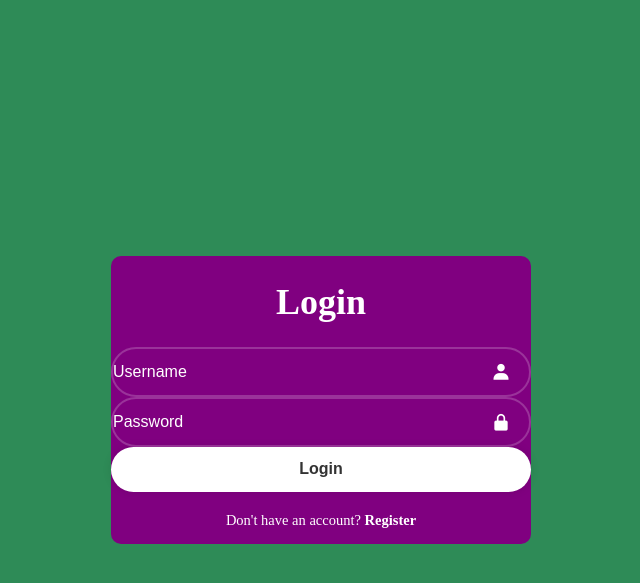
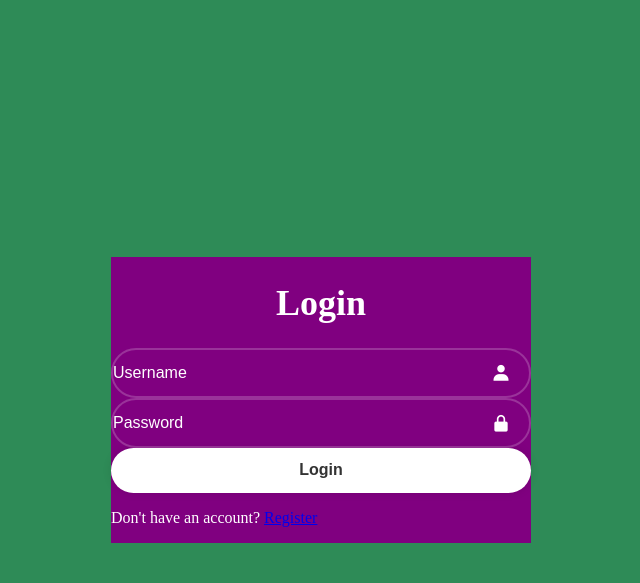
Before and after one commit to Ramskyii/Projet_SI_Django, a Django app: page / in a window 1280 px wide. Shown: the top 583 px of the page, without its empty margins (319-959 px from the left). Run offline with Django 5.2, Linux system fonts and the light colour scheme; parts of the project's set-up code (start-up, migrations or seed data) failed here and were passed over.

Commit message:
Revert "Page login v2"
This reverts commit 1956de9786eb8fe4e64abe79448d3ea2621ec029.

```diff
--- a/Projet/app1/static/style.css
+++ b/Projet/app1/static/style.css
@@ -1,7 +1,7 @@
 
 
 
-body {
+body{
     display: flex;
     justify-content: center;
     align-items: center;
@@ -16,8 +16,6 @@ body {
     width: 420px;
     background: purple;
     color: #fff;
-    border-radius: 10px;
-    padding: 30px 40px;
     margin: 0;
     padding: 0;
     box-sizing: border-box;
@@ -93,21 +91,3 @@ body {
     color: #333;
     font-weight: 600;
 }
-
-
-.wrapper .register-link{
-    font-size: 14.5px;
-    text-align: center;
-    margin: 20px 0 15px;
-}
-
-.register-link p a{
-    color: #fff;
-    text-decoration: none;
-    font-weight: 600;
-
-}
-
-.register-link p a:hover{
-    text-decoration: underline;
-}
```
